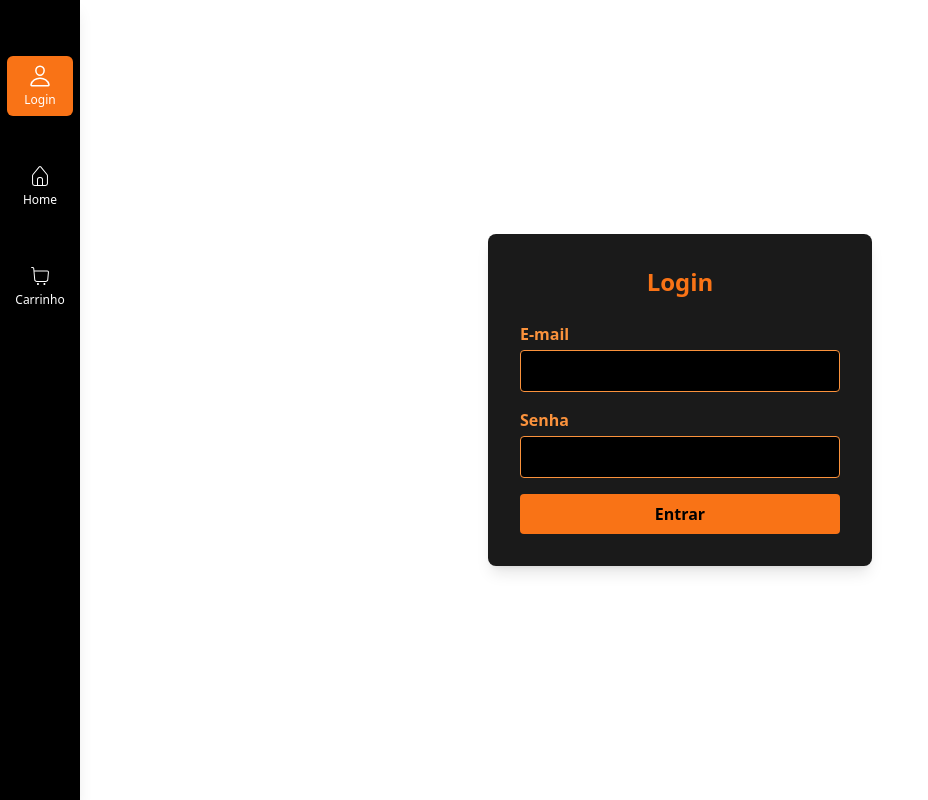
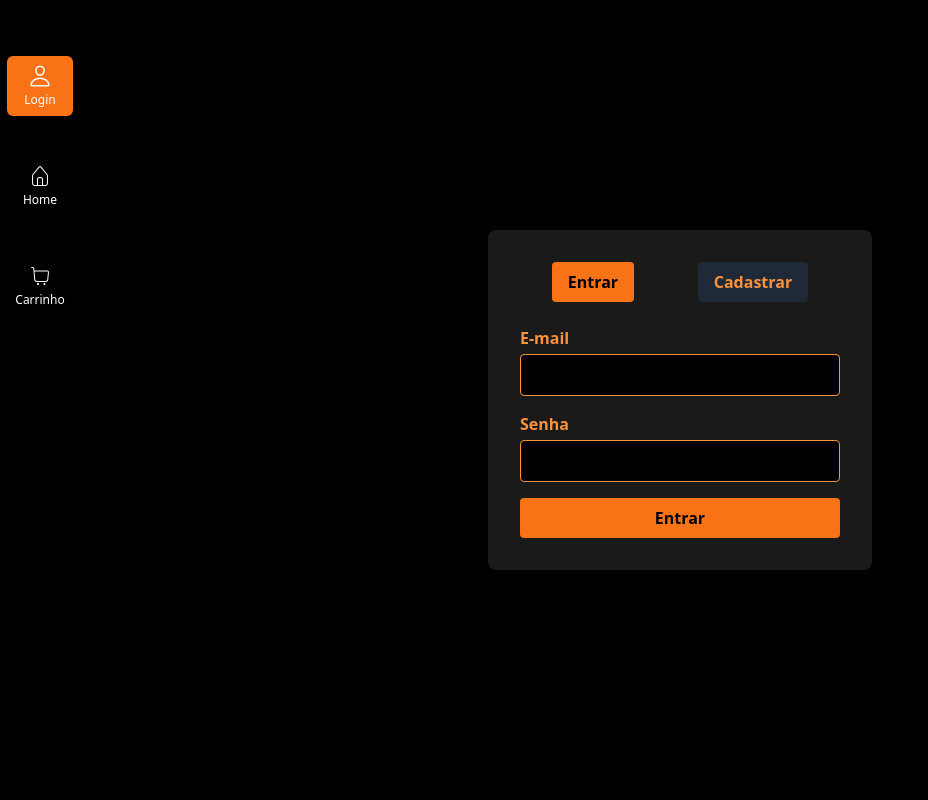
Before and after one commit to joaogabrielcastro/Rental_services, a React (Vite) app in the folder frontend/: page /login in a window 1280 px wide. Shown: the whole page, without its empty margins (0-928 px from the left). Built offline with nearby package versions, Linux system fonts and the light colour scheme.

Commit message:
add.. Autenticacion

```diff
--- a/frontend/src/App.jsx
+++ b/frontend/src/App.jsx
@@ -81,10 +81,10 @@ function App() {
 }
 
 function Root() {
-  const { user } = useAuth();
+  const { role } = useAuth();
   return (
     <div className="flex">
-      <Sidebar usuarioLogado={user} />
+      <Sidebar usuarioLogado={role} />
       <div className="ml-[80px] w-full">
         <Outlet />
       </div>
@@ -93,8 +93,8 @@ function Root() {
 }
 
 function PrivateAdminRoute() {
-  const { user } = useAuth();
-  if (user?.tipo === "admin" || user?.showAdminFeatures) {
+  const { role } = useAuth();
+  if (role === "admin") {
     return <Admin />;
   }
   return <Navigate to="/login" replace />;
--- a/frontend/src/components/Main.jsx
+++ b/frontend/src/components/Main.jsx
@@ -1,7 +1,7 @@
 import React, { useState, useEffect } from "react";
 import { CiShoppingCart } from "react-icons/ci";
 import { HiMagnifyingGlass } from "react-icons/hi2";
-import API from "../Services";
+import API from "../API";
 
 const ProdutoCard = ({ produto, adicionarAoCarrinho }) => (
   <div className="bg-white border rounded-lg shadow-lg overflow-hidden">
--- a/frontend/src/components/sidebar.jsx
+++ b/frontend/src/components/sidebar.jsx
@@ -3,13 +3,14 @@ import { IoPersonOutline } from "react-icons/io5";
 import { CiShoppingCart, CiHome } from "react-icons/ci";
 import { GrUserAdmin } from "react-icons/gr";
 import { NavLink } from "react-router-dom";
+import { useAuth } from "../contexts/AuthContext";
 
-const Sidebar = ({ usuarioLogado }) => {
+const Sidebar = () => {
   const menuItems = [
     { to: "/login", icon: <IoPersonOutline size={24} />, label: "Login" },
     { to: "/", icon: <CiHome size={24} />, label: "Home" },
     { to: "/cart", icon: <CiShoppingCart size={24} />, label: "Carrinho" },
-    ...(usuarioLogado?.tipo === "admin"
+    ...(useAuth().role === "admin"
       ? [{ to: "/admin", icon: <GrUserAdmin size={24} />, label: "Admin" }]
       : []),
   ];
--- a/frontend/src/contexts/AuthContext.jsx
+++ b/frontend/src/contexts/AuthContext.jsx
@@ -1,51 +1,86 @@
-import React, { createContext, useContext, useEffect, useState } from 'react';
-import axios from 'axios';
+import React, { createContext, useEffect, useState, useContext } from "react";
+import API from "../API";
 
-const AuthContext = createContext(null);
-/* eslint-disable react-refresh/only-export-components */
-export const useAuth = () => useContext(AuthContext);
+const AuthContext = createContext({});
 
 export const AuthProvider = ({ children }) => {
-  const [user, setUser] = useState(null);
+  const [token, setToken] = useState(null);
+  const [role, setRole] = useState(null);
+  const [loading, setLoading] = useState(true); // true enquanto carrega token e role
 
-  const isAuthenticated = !!user;
+  const isAuthenticated = !!token && !!role;
 
-  const login = async (email, password) => {
-    const response = await axios.post('/auth/login', { email, password });
-    const { token } = response.data;
+  // Função para buscar role do usuário
+  async function fetchUserRole(token) {
+    try {
+      const response = await API.get("/users/me", {
+        headers: {
+          Authorization: `Bearer ${token}`,
+        },
+      });
+      return response.data.role;
+    } catch (error) {
+      console.error("Erro ao buscar role do usuário:", error);
+      return null;
+    }
+  }
 
-    localStorage.setItem('token', token);
-    axios.defaults.headers.common['Authorization'] = `Bearer ${token}`;
+  async function login({ email, password }) {
+    try {
+      const response = await API.post("/users/authenticate", {
+        email,
+        password,
+      });
+      if (response.status !== 200) return false;
 
-    await fetchUser();
-  };
+      const token = response.data.token;
+      const userRole = await fetchUserRole(token);
 
-  const fetchUser = React.useCallback(async () => {
-    try {
-      const response = await axios.get('/me');
-      setUser(response.data);
-    } catch  {
-      logout();
+      if (!userRole) return false;
+
+      setToken(token);
+      setRole(userRole);
+      localStorage.setItem("token", token);
+
+      return true;
+    } catch (error) {
+      console.error("Erro no login:", error);
+      return false;
     }
+  }
+
+  function logout() {
+    setToken(null);
+    setRole(null);
+    localStorage.removeItem("token");
+  }
+
+  useEffect(() => {
+    async function loadStoredAuth() {
+      const storedToken = localStorage.getItem("token");
+      if (storedToken) {
+        const userRole = await fetchUserRole(storedToken);
+        if (userRole) {
+          setToken(storedToken);
+          setRole(userRole);
+        } else {
+          localStorage.removeItem("token");
+          setToken(null);
+          setRole(null);
+        }
+      }
+      setLoading(false);
+    }
+    loadStoredAuth();
   }, []);
 
-  const logout = () => {
-    localStorage.removeItem('token');
-    delete axios.defaults.headers.common['Authorization'];
-    setUser(null);
-  };
-
-  useEffect(() => {
-    const token = localStorage.getItem('token');
-    if (token) {
-      axios.defaults.headers.common['Authorization'] = `Bearer ${token}`;
-      fetchUser();
-    }
-  }, [fetchUser]);
-
   return (
-    <AuthContext.Provider value={{ user, isAuthenticated, login, logout }}>
+    <AuthContext.Provider
+      value={{ token, role, isAuthenticated, loading, login, logout }}
+    >
       {children}
     </AuthContext.Provider>
   );
 };
+
+export const useAuth = () => useContext(AuthContext);
--- a/frontend/src/pages/Login.jsx
+++ b/frontend/src/pages/Login.jsx
@@ -1,38 +1,104 @@
 import React, { useState } from "react";
-import { AuthProvider, useAuth } from "../contexts/AuthContext";
+import { useAuth } from "../contexts/AuthContext";
+import API from "../API";
 
 const Login = () => {
-  const { login } = useAuth();
+  const { login, role } = useAuth();
+  const [aba, setAba] = useState("login");
   const [email, setEmail] = useState("");
   const [senha, setSenha] = useState("");
   const [mensagem, setMensagem] = useState("");
+  const [name, setNome] = useState("");
+  console.log("Role do usuário:", role);
 
-  const handleLogin = async (e) => {
+  const handleSubmit = async (e) => {
+    e.preventDefault();
+    const email = e.target.email.value;
+    const password = e.target.password.value;
+
+    const result = await login({ email, password });
+
+    if (!result) {
+      alert("Login failed");
+      return;
+    }
+  };
+
+  const handleCadastro = async (e) => {
+    console.log("Cadastrando usuário:", name, email, senha);
     e.preventDefault();
     try {
-      await login(email, senha);
-      setMensagem("Login realizado com sucesso!");
+      const name = e.target.name.value;
+      const email = e.target.email.value;
+      const password = e.target.password.value;
+      await API.post("/users/register", {
+        name: name,
+        email: email,
+        password: password,
+        role: "user",
+      });
+      setMensagem("Cadastro realizado com sucesso! Faça login.");
+      setAba("login");
+      setNome("");
+      setEmail("");
+      setSenha("");
     } catch {
-      setMensagem("Credenciais inválidas.");
+      setMensagem("Erro ao cadastrar. Tente outro e-mail.");
     }
   };
 
   return (
-    <div className="flex items-center justify-center h-screen">
+    <div className="flex items-center justify-center h-screen bg-black">
       <form
-        onSubmit={handleLogin}
+        onSubmit={aba === "login" ? handleSubmit : handleCadastro}
         className="bg-[#1a1a1a] p-8 rounded-lg shadow-lg w-96"
       >
-        <h2 className="text-2xl font-bold mb-6 text-center text-orange-500">
-          Login
-        </h2>
-
+        <div className="flex justify-around mb-6">
+          <button
+            type="button"
+            onClick={() => setAba("login")}
+            className={`px-4 py-2 font-bold rounded ${
+              aba === "login"
+                ? "bg-orange-500 text-black"
+                : "bg-gray-800 text-orange-400"
+            }`}
+          >
+            Entrar
+          </button>
+          <button
+            type="button"
+            onClick={() => setAba("cadastro")}
+            className={`px-4 py-2 font-bold rounded ${
+              aba === "cadastro"
+                ? "bg-orange-500 text-black"
+                : "bg-gray-800 text-orange-400"
+            }`}
+          >
+            Cadastrar
+          </button>
+        </div>
+        {aba === "cadastro" ? (
+          <div className="mb-4">
+            <label className="block mb-1 font-semibold text-orange-400">
+              Nome
+            </label>
+            <input
+              type="text"
+              name="name"
+              className="w-full border border-orange-400 bg-black text-white px-3 py-2 rounded focus:outline-none focus:ring-2 focus:ring-orange-500"
+              value={name}
+              onChange={(e) => setNome(e.target.value)}
+              required
+            />
+          </div>
+        ) : null}
         <div className="mb-4">
           <label className="block mb-1 font-semibold text-orange-400">
             E-mail
           </label>
           <input
             type="email"
+            name="email"
             className="w-full border border-orange-400 bg-black text-white px-3 py-2 rounded focus:outline-none focus:ring-2 focus:ring-orange-500"
             value={email}
             onChange={(e) => setEmail(e.target.value)}
@@ -46,6 +112,7 @@ const Login = () => {
           </label>
           <input
             type="password"
+            name="password"
             className="w-full border border-orange-400 bg-black text-white px-3 py-2 rounded focus:outline-none focus:ring-2 focus:ring-orange-500"
             value={senha}
             onChange={(e) => setSenha(e.target.value)}
@@ -57,7 +124,7 @@ const Login = () => {
           type="submit"
           className="w-full bg-orange-500 text-black font-bold py-2 rounded hover:bg-orange-600 transition"
         >
-          Entrar
+          {aba === "login" ? "Entrar" : "Cadastrar"}
         </button>
 
         {mensagem && (
```
Also changed, not shown: frontend/src/API.jsx (renamed from frontend/src/Services.jsx).
